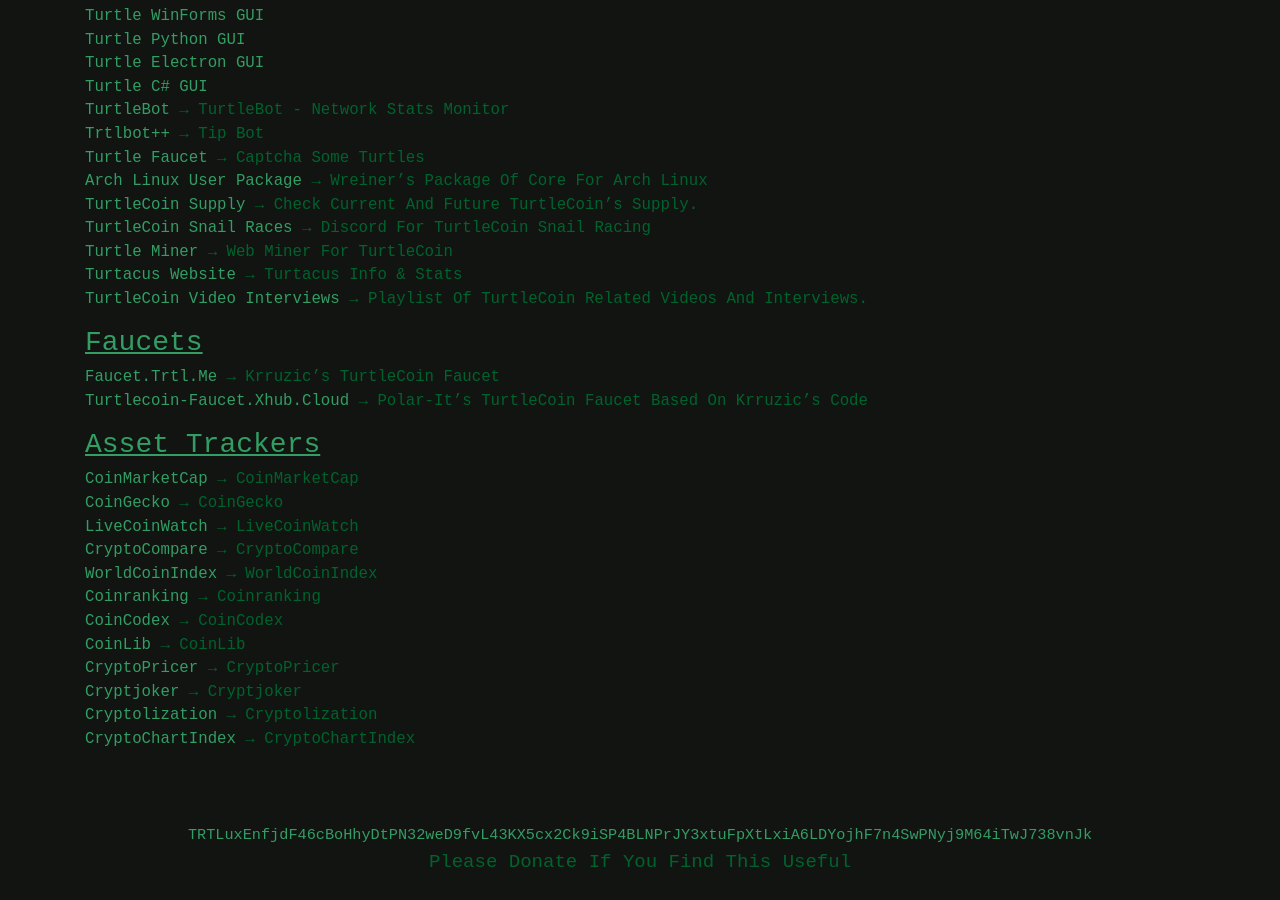
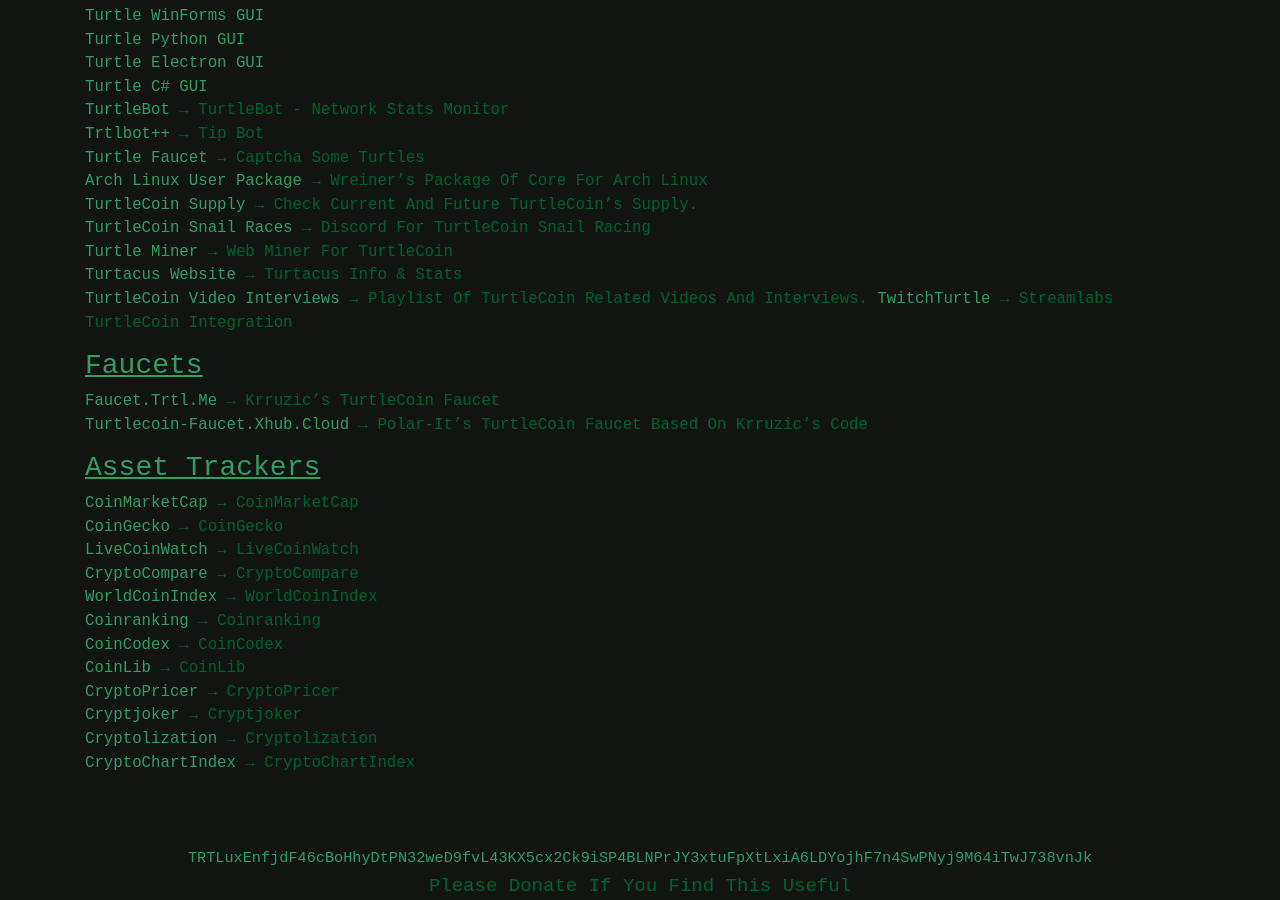
Before and after one commit to zack796/turtleturtle.org, a Jekyll site: the page built from index.md, in a window 1280 px wide and 900 px high, scrolled down 1841 px. Built offline with Jekyll 4.4.1, drawn with Linux system fonts in a browser that asks for light colours; before the commit the page ends 2718 px from its top, so only the background shows below that.

Commit message:
Add twitchturtle

```diff
--- a/index.md
+++ b/index.md
@@ -83,6 +83,7 @@
 [Turtle Miner](http://turtleminer.com/) → Web Miner for TurtleCoin
 [Turtacus Website](http://turtacus.com/) → Turtacus Info & Stats
 [TurtleCoin Video Interviews](https://turtlecoin.github.io/video/) → Playlist of TurtleCoin related videos and interviews.
+[TwitchTurtle](https://twitchturtle.com) → Streamlabs TurtleCoin integration
 
 ### Faucets
 [faucet.trtl.me](https://faucet.trtl.me) → krruzic's TurtleCoin Faucet
```
